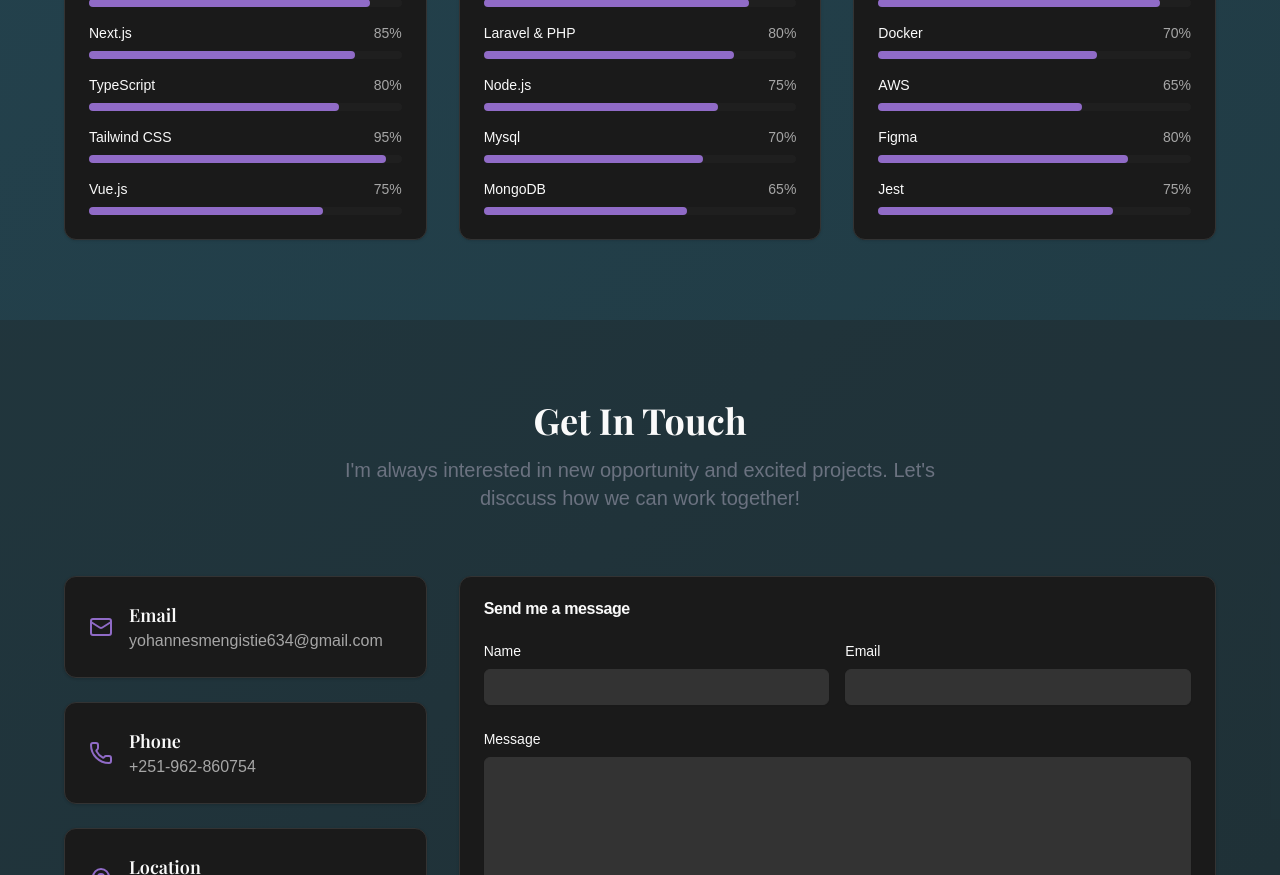
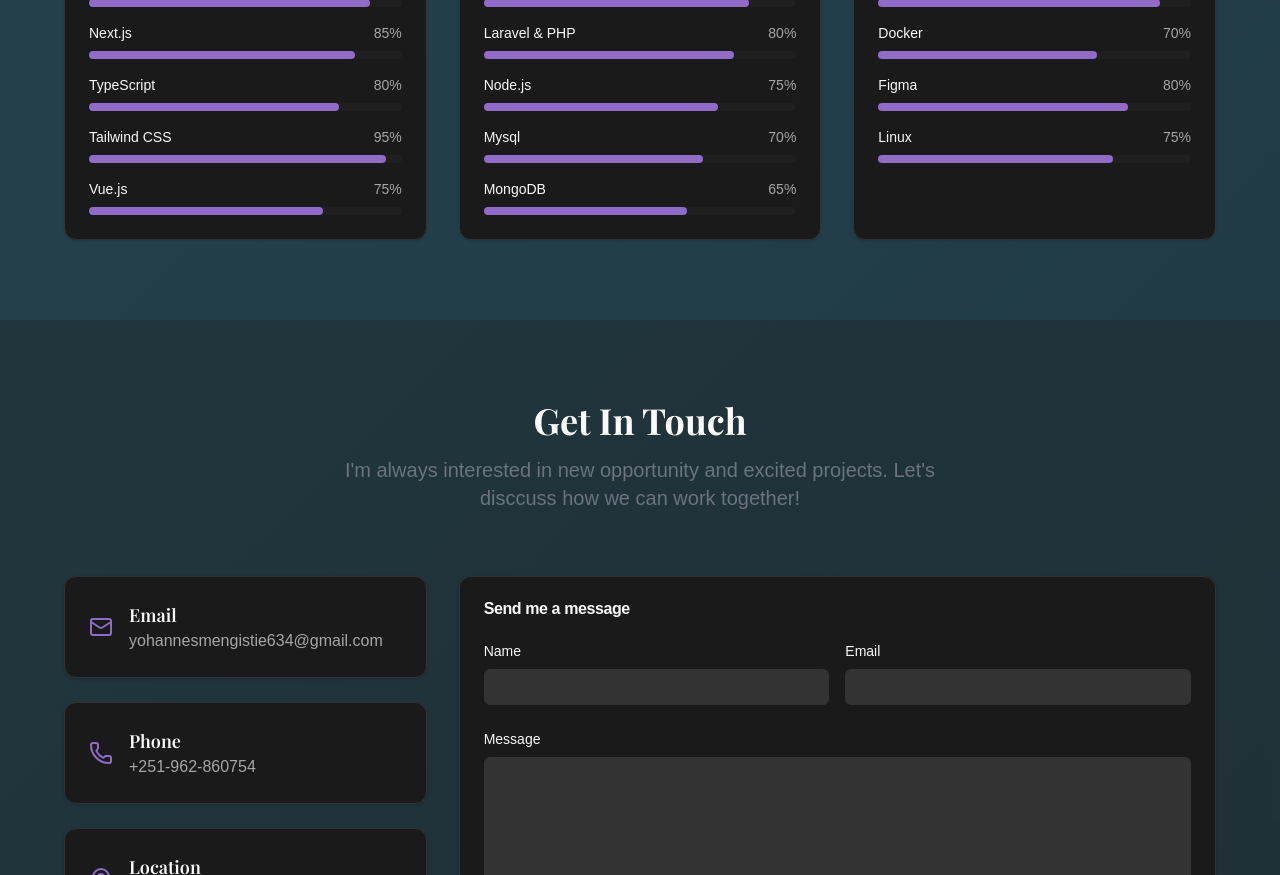
Before and after one commit to yohannes-mengistie/my-site, a Next.js app: page / in a window 1280 px wide. Shown: the part 3500-4375 px from the top of the page. Built offline with nearby package versions, Linux system fonts and the light colour scheme; a web font is replaced by a local one.

Commit message:
some fix on the hero and about page

```diff
--- a/src/data/skillCategories.ts
+++ b/src/data/skillCategories.ts
@@ -24,9 +24,8 @@ export const skillCategories = [
     skills: [
       { name: "Git", level: 90 },
       { name: "Docker", level: 70 },
-      { name: "AWS", level: 65 },
       { name: "Figma", level: 80 },
-      { name: "Jest", level: 75 },
+      { name: "Linux", level: 75 },
     ],
   },
 ]
```
